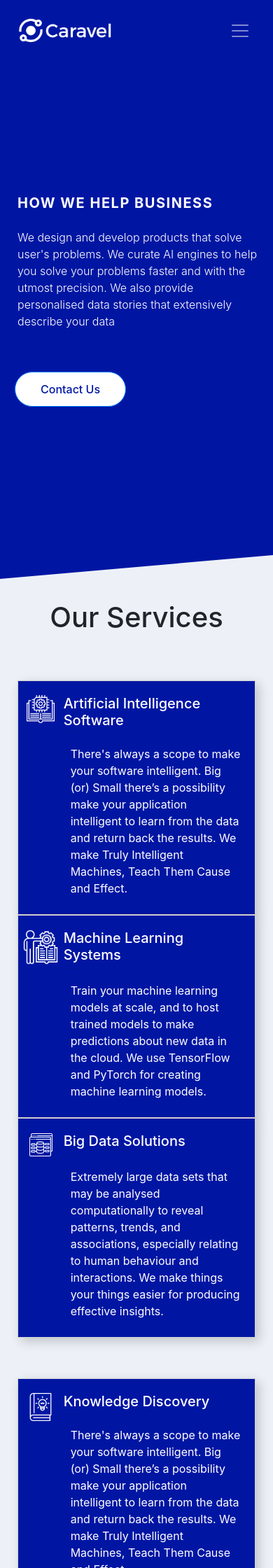
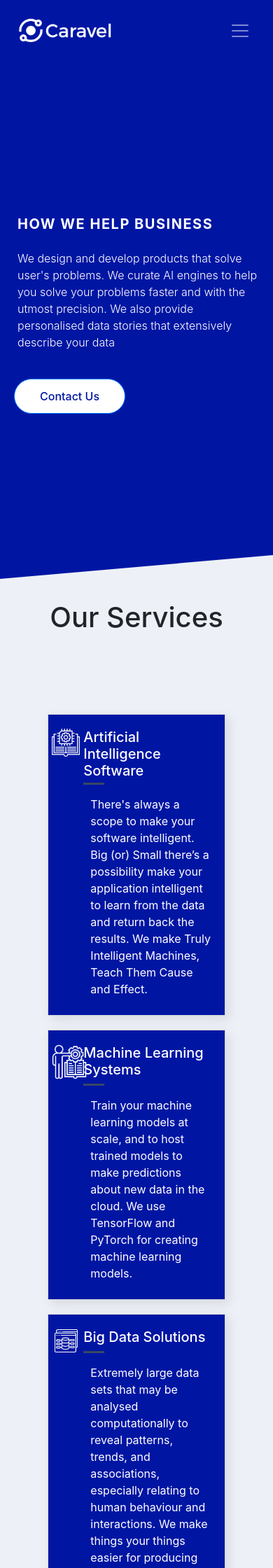
Before and after one commit to caravel-ai/caravel-ai.github.io, a Jekyll site: the page built from services.html, in a window 390 px wide. Shown: the top 2240 px of the page at 70% size. Built offline with Jekyll 4.4.1, drawn with Linux system fonts in a browser that asks for light colours; nearby versions of some CDN libraries; comment, search, counter and statistics services are not loaded.

Commit message:
connected form to firebase,contactpage,about page

```diff
--- a/_includes/footer.html
+++ b/_includes/footer.html
@@ -9,14 +9,7 @@
 					<li><a href="/about" class="footernavlink">About</a></li>
 					<li><a href="/contact" class="footernavlink">Contact</a></li>
 				</ul>
-			</div>
-			<!-- <div class="footer-links-main col-sm-3">
-				<p style="text-transform: capitalize;margin-bottom: 5px;font-weight: 700">Terms</p>
-				<ul class="footer-a">
-					<li><a href="/terms" class="footernavlink">Terms and conditions</a></li>
-					<li><a href="/privacy" class="footernavlink">privacy policy</a></li>
-				</ul>
-			</div> -->
+      </div>
 			<div class="footer-links-main col-md-4">
 				<p style="text-transform: capitalize;margin-bottom: 5px;font-weight: 700">Contact</p>
 				<ul>
@@ -37,61 +30,9 @@
 					<li><a href="https://www.linkedin.com/company/caravel-ai/" class="footernavlink"><i class="fa fa-linkedin"></i>&nbsp; LinkedIn</a></li>
 				</ul>
 			</div>
-		</div>
-		<div class="row">
-			<div class="col-sm-7" style="font-size: 12px;color: #666;">Copyright &copy; CARAVEL ONE27 ENTERPRISES PRIVATE LIMITED 2018. All Rights Reserved.</div>
-		</div>
-	</div>
-</footer>
-
-<!-- <section class="footer" style="background-color: #000;">
-  <div class="container">
+    </div>
     <div class="row">
-      <div class="col-md-4 col-xs-3 example">
-        <div class="footerimage">
-          <img src="/images/caravel.png" width="120">
-        </div>
-        <span class="footerparagraph">
-          <strong>Carvel AI</strong> <br>
-          © caravel AI 2019 all rights reserved
-        </span>
-      </div>
-      <div class="col-md-4 col-xs-3 ">
-        <ul class="footerlinks">
-          <li class="footeritem">
-            Press Room
-          </li>
-          <li class="footeritem">
-            Privacy Policy
-          </li>
-          <li class="footeritem">
-            Terms and Conditions
-          </li>
-          <li class="footeritem">
-            Contact
-          </li>
-        </ul>
-
-      </div>
-      <div class="col-md-4 col-xs-3 ">
-        <ul class="footerlinks">
-          <li class="icon">
-            <i class="fa fa-facebook-square" style="font-size:20px;">&nbsp;&nbsp;&nbsp;&nbsp;Facebook </i>
-          </li>
-
-          <li class="icon">
-            <i class="fa fa-instagram" style="font-size:20px;">&nbsp;&nbsp;&nbsp;&nbsp;Instagram </i>
-
-          </li>
-
-          <li class="icon">
-            <i class="fa fa-github-square" style="font-size: 20px;">&nbsp;&nbsp;&nbsp;&nbsp;Github </i>
-          </li>
-          <li class="icon">
-            <i class="fa fa-medium" style="font-size:20px;">&nbsp;&nbsp;&nbsp;&nbsp;Medium </i>
-          </li>
-        </ul>
-      </div>
+      <div class="col-sm-7" style="font-size: 12px;color: #666;">Copyright &copy; CARAVEL ONE27 ENTERPRISES PRIVATE LIMITED 2018. All Rights Reserved.</div>
     </div>
   </div>
-</section> -->
+</footer>
--- a/_layouts/default.html
+++ b/_layouts/default.html
@@ -14,8 +14,11 @@
         crossorigin="anonymous"></script>
     <script src="https://stackpath.bootstrapcdn.com/bootstrap/4.2.1/js/bootstrap.min.js" integrity="sha384-B0UglyR+jN6CkvvICOB2joaf5I4l3gm9GU6Hc1og6Ls7i6U/mkkaduKaBhlAXv9k"
         crossorigin="anonymous"></script>
-   <!-- <script type="text/javascript" src="{{'/js/main.js' | prepend: site.baseurl }}"></script>-->
 
+
+        <script src="https://www.gstatic.com/firebasejs/6.0.2/firebase-app.js"></script>
+		<script src="https://www.gstatic.com/firebasejs/3.1.0/firebase-database.js"></script>
+        <script type="text/javascript" src="{{ '/js/main.js' | prepend: site.baseurl }}"></script>
 </body>
 
 </html>
--- a/css/style.css
+++ b/css/style.css
@@ -1,4 +1,6 @@
-
+body{
+  overflow-x: hidden;
+}
 /*=============================================================navbar starts======================================================================*/
 .nav-transparent{
   background: transparent;
@@ -57,11 +59,6 @@
 /*======================================================================= Navbar Ends ============================================================================================*/
 /*======================================================================= index page hero-unit starts=============================================================================*/
 .index-page-hero-unit{
-  /* background: linear-gradient(87deg,#000,#000 100%);  */
-  /* background: linear-gradient(87deg,#696c70,#808080 100%)!important;   */
-  /* background: -webkit-linear-gradient(-45deg, rgb(0,22,163) 0%, rgb(0,22,163) 3%, rgb(73,155,234) 100%);    */
-  /* background: -webkit-linear-gradient(-45deg, rgb(0,22,163) 0%, rgb(0,22,163) 3%,  rgb(white) 100%);    */
-  /* background: -webkit-linear-gradient(-45deg, rgba(0,22,163,1) 48%, rgba(109,122,202,1) 57%, rgba(158,166,220,1) 61%, rgba(255,255,255,1) 69%);  */
   background: rgba(0,22,163,1);
   position: relative;
   min-height: 700px;
@@ -76,14 +73,7 @@
   margin-top: -90px;
 }
 
-.index-page-hero-unit-two-form{
-  /* background: rgba(0,22,163,1);  */
-  position: relative;
-  transform: skew(0deg, -10deg);
-  background: linear-gradient(#edf1f7,#edf1f7);
-  /* background:#b7deed; */
-  margin-top: -165px;
-}
+
 .index-page-hero-unit-three{
   /* background: rgb(182, 189, 235);  */
   position: relative;
@@ -115,14 +105,6 @@
   padding-bottom: 20%;
 
 }
-.content-form{
-  transform: skew(0deg ,10deg);
-  padding-bottom: 20%;
-
-}
-/*.row{
-  padding-bottom: 20%;
-}*/
 
 .hero-unit-text-container{
   text-align: left;
@@ -318,21 +300,44 @@
 /*==============================footer ends==============================================*/
 
 /*===============================service page=============================================*/
+.service-page-hero-unit{
+  background: rgba(0,22,163,1);
+  position: relative;
+  min-height: 700px;
+  height: 95vh;
+}
+.service-unit-text-container{
+  text-align: left;
+  color: #fff;
+}
+.service-unit-text-container h1{
+  font-size: 2.2em;
+  margin-bottom: 10px;
+  font-weight: 700;
+  line-height: 1.1;
+  letter-spacing: 1.5px;
+  padding-left: 10px;
 
+}
+.service-unit-text-container p{
+  font-weight: 300;
+  font-size: 1.5em;
+  padding-left: 10px;
+}
 box-container{
   margin-bottom: 20px;
 }
 .box{
   width: 100%;
   background: rgba(0,22,163,1);
-  box-shadow: 5px 5px 15px rgba(0,0,0,.2);
+  box-shadow: 5px 5px 15px rgba(0,0,0,.1);
   border: 1px solid lightgray;
   padding: 20px;
   padding-bottom: 9px;
   color: #fff;
 }
 .box:hover {
-  box-shadow: 7px 7px 15px rgba(0,0,0,.5);
+  box-shadow: 7px 7px 15px rgba(255, 255, 255, 0.2);
 }
 .box h3{
   font-size: 24px;
@@ -341,21 +346,121 @@
 .box p{
   font-size: 16px;
 }
+@media (max-width: 768px) {
+  .service-unit-text-container h1{
+    font-size: 20px;
+
+  }
+  .service-unit-text-container p{
+    font-size: 1em;
+  }
+
+}
+
+@media only screen and (max-width: 640px) {
+  .button{
+    padding-left: 20px;
+
+  }
+  .servicecards{
+    padding-top: 10px;
+    padding-right: 20px;
+    padding-left:20px;
+    padding-bottom: 10px;
+  }
+}
+
+
+/*=============================service page ends==============================================*/
+
+
+/*================================footer map starts====================================================*/
+.map-footer-wrap
+{
+  height: 700px;
+  position: relative;
+  margin-top:-10%;
+}
+.map-footer-wrap iframe
+{
+  width: 102%;
+  height: 102%;
+  position: absolute;
+}
+
+/*================================footer map ends=======================================================*/
+/*==================================contact page starts==================================================*/
+
+.contact-page-hero-unit{
+  background: rgba(0,22,163,1);
+  position: relative;
+  min-height: 700px;
+  height: 95vh;
+}
+.contact-page-hero-unit-two-form
+{
+  position: relative;
+  transform: skew(0deg, -10deg);
+  background: linear-gradient(#edf1f7,#edf1f7);
+  margin-top: -165px;
+}
+.content-form{
+  transform: skew(0deg ,10deg);
+  padding-bottom: 20%;
+}
+/*=======================================contact page ends=========================================================*/
+/*=======================================about page starts==========================================================*/
+
+.about-page-hero-unit{
+  background: rgba(0,22,163,1);
+  position: relative;
+  min-height: 700px;
+  height: 95vh;
+}
 .us-line-black {
   height: 2px;
-  /* background-image: linear-gradient(30deg, #3B4965, #3B4965); */
-  color:white;
+  background-image: linear-gradient(30deg, #3B4965, #3B4965);
   margin-top: 5px;
   width: 50px;
 }
+.paras{
+  font-family: Arial;
+  font-size: 1.2em;
+  font-weight: 400;
+}
+
+.box-positions{
+  border: 1px solid #eee;
+  padding: 30px 15px;
+  border-radius: 2px;
+  background-color: #fff;
+  box-shadow: 0 1px 3px rgba(0, 0, 0, 0.22);
+}
+.box-positions h5{
+  margin-bottom: 0px;
+}
+.box-positions p{
+  margin-bottom: 0px;
+
+}
+.box-positions h5{
+  text-transform: uppercase;
+  font-weight: 600;
+}
+.box-positions p{
+  font-size: 18px;
+  font-weight: 300;
+}
+.about-page-hero-unit-two{
+
+  position: relative;
+  transform: skew(0deg, -5deg);
+  background: linear-gradient(#edf1f7,#edf1f7);
+  margin-top: -90px;
+}
+
 @media only screen and (max-width: 640px) {
-   .button{
-    padding-left: 20px;
-    padding-right: 20px;
-    padding-top: 20px;
-    padding-bottom: 40px;
-  }
-  .servicecards{
+ .jobbox{
     padding-top: 10px;
     padding-right: 10px;
     padding-left:10px;
@@ -363,4 +468,5 @@
   }
 }
 
-/*=============================service page ends==============================================*/
+
+/*========================================about page ends===========================================================*/
--- /dev/null
+++ b/firebase.json
@@ -0,0 +1,5 @@
+{
+  "database": {
+    "rules": "database.rules.json"
+  }
+}
--- /dev/null
+++ b/js/main.js
@@ -0,0 +1,78 @@
+var firebaseConfig = {
+  apiKey: "AIzaSyBqIImPQQ1IZXUj8ZUpYgmud15maKs1deU",
+  authDomain: "contactform-789f4.firebaseapp.com",
+  databaseURL: "https://contactform-789f4.firebaseio.com",
+  projectId: "contactform-789f4",
+  storageBucket: "",
+  messagingSenderId: "642418086912",
+  appId: "1:642418086912:web:5b3d83a70523f932"
+};
+// Initialize Firebase
+firebase.initializeApp(firebaseConfig);
+
+//create firebase database reference
+var dbRef = firebase.database();
+var contactsRef = dbRef.ref('contacts')
+$('.contactForm').on("click", function( event ) {
+  event.preventDefault();
+  var userdata = {
+    name: $('.name').val(),
+    email: $('.email').val(),
+    message: $('.message').val()
+  }
+  console.log(userdata)
+  contactsRef.push(userdata)
+
+
+  fetch(" https://contactform-789f4.firebaseio.com/ ",
+  {
+    mode: 'no-cors',
+    method: "POST",
+    body: JSON.stringify(userdata)
+  }).then(function() {
+    alert('successs')
+  })
+});
+
+
+
+
+
+
+
+
+// save contact
+
+// //listen for form submit
+// document.getElementById('contactForm').addEventListener('submit',submitForm);
+
+// // submit form
+// function submitForm(e)
+// {
+//     e.preventDefault();
+//     //get values
+//     var name = getInputVal('name');
+//     var email = getInputVal('email');
+//     var message = getInputVal('message');
+
+
+//     //save message
+//     saveMessage(name,email,message);
+
+// }
+// // function to get form values
+// function getInputVal(id)
+// {
+//     return document.getElementById(id).value;
+// }
+
+
+// //save messages to firebase
+//  function saveMessage(name,email,message){
+//      var newMessageRef = messageRef.push();
+// newMessageRef.set({
+//     name : name,
+//     email:email,
+//     message:message
+// });
+//  }
--- a/services.html
+++ b/services.html
@@ -1,17 +1,17 @@
 ---
 layout : default
 ---
-<section class="index-page-hero-unit " style="height: 100vh;">
+<section class="service-page-hero-unit " style="height: 100vh;">
     <div class="container h-100">
         <div class="row justify-content-center h-100">
             <div class="col-md-12 align-self-center text-center ">
-                <div class="hero-unit-text-container">
+                <div class="service-unit-text-container">
                     <h1 class="text-uppercase">how we help business</h1>
                     <p class="pt-3">We design and develop products that solve user's problems. We curate AI engines to help you solve your problems faster and with the utmost precision.
                         We also provide personalised data stories that extensively describe your data</p>
                     </div>
-                    <div class="row button">
-                        <div class="btnshow pt-4">
+                    <div class="row">
+                        <div class="button btnshow pt-4">
                             <a href="/contact" class="btn btn-primary btn-join-service" style="font-weight:500;">Contact Us</a>
                         </div>
                     </div>
@@ -24,8 +24,8 @@
             <div class="row justify-content-center">
                 <h1 class="p-5"> Our Services</h1>
             </div>
-            <div class="row  servicecards justify-content-center">
-                <div class="col-md-4 box-container">
+            <div class="row justify-content-center p-5">
+                <div class="col-md-4 box-container servicecards">
                     <div class="box h-100">
                         <div class="row">
                             <div class="col-2" style="padding: 0px;margin: 0px;text-align: center;">
@@ -39,7 +39,7 @@
                         </div>
                     </div>
                 </div>
-                <div class="col-md-4 box-container">
+                <div class="col-md-4 box-container servicecards">
                     <div class="box h-100">
                         <div class="row">
                             <div class="col-2" style="padding: 0px;margin: 0px;text-align: center;">
@@ -53,7 +53,7 @@
                         </div>
                     </div>
                 </div>
-                <div class="col-md-4 box-container">
+                <div class="col-md-4 box-container servicecards">
                     <div class="box h-100">
                         <div class="row">
                             <div class="col-2" style="padding: 0px;margin: 0px;text-align: center;">
@@ -68,8 +68,8 @@
                     </div>
                 </div>
             </div>
-            <div class="row servicecards justify-content-center pt-5">
-                <div class="col-md-4 box-container">
+            <div class="row  justify-content-center p-5">
+                <div class="col-md-4 box-container servicecards">
                     <div class="box h-100">
                         <div class="row">
                             <div class="col-2" style="padding: 0px;margin: 0px;text-align: center;">
@@ -83,7 +83,7 @@
                         </div>
                     </div>
                 </div>
-                <div class="col-md-4 box-container">
+                <div class="col-md-4 box-container servicecards">
                     <div class="box h-100">
                         <div class="row">
                             <div class="col-2" style="padding: 0px;margin: 0px;text-align: center;">
@@ -97,7 +97,7 @@
                         </div>
                     </div>
                 </div>
-                <div class="col-md-4 box-container">
+                <div class="col-md-4 box-container servicecards">
                     <div class="box h-100">
                         <div class="row">
                             <div class="col-2" style="padding: 0px;margin: 0px;text-align: center;">
```
Also changed, not shown: about.html (+62 -0 lines), contact.html (+13 -8 lines), database.rules.json (added, +7 -0 lines), _includes/navbar.html (line endings or trailing spaces), 1 other file. Lines whose indentation alone changed are shown as unchanged.
